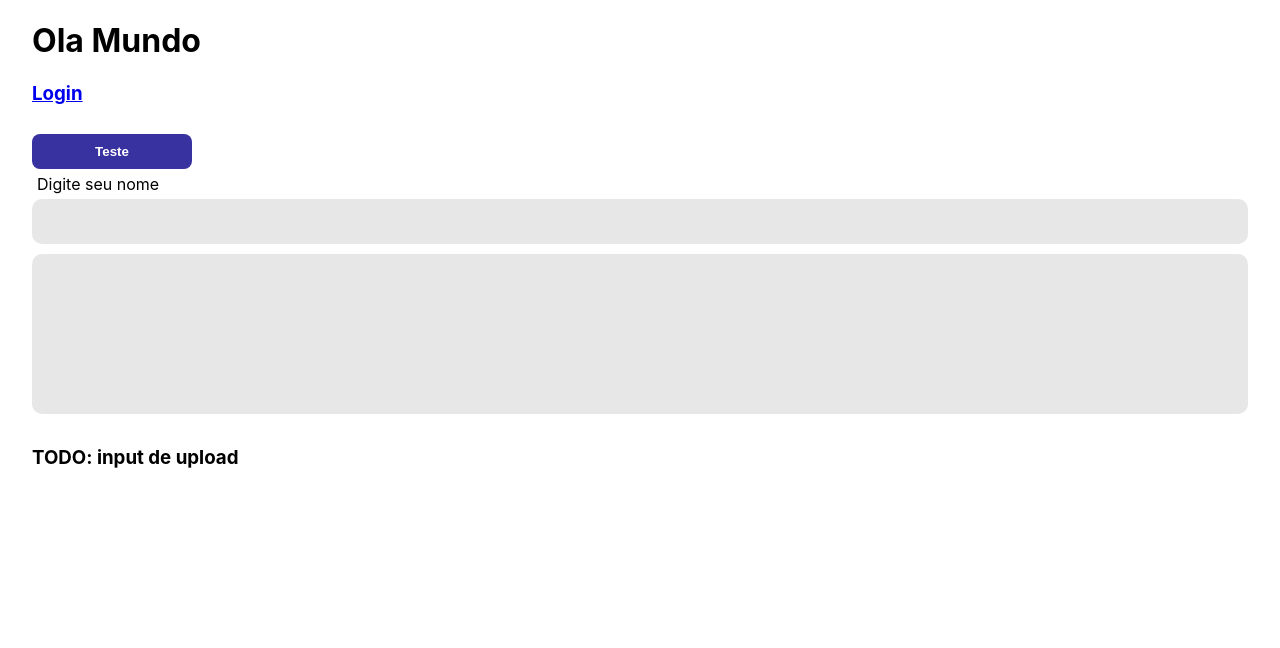
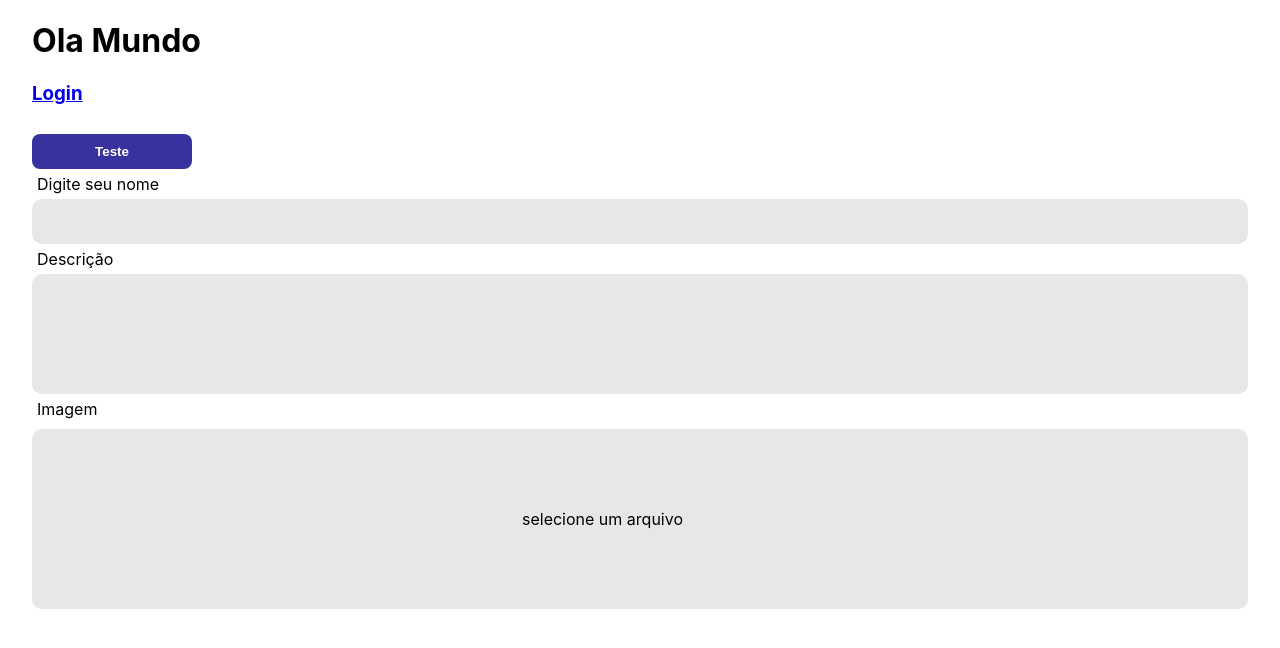
Before and after one commit to devs-jequie/site-frontend, a Next.js app: page / in a window 1280 px wide. Shown: the top 648 px of the page. Built offline with nearby package versions, Linux system fonts and the light colour scheme.

Commit message:
atualizando componentes de input

```diff
--- a/components/inputs/Checkbox/index.tsx
+++ b/components/inputs/Checkbox/index.tsx
@@ -27,8 +27,7 @@ export default function InputGeneral({
                     <span className={style.checkmark}></span>
 
                   </label>
-      {/* <input id={id} className={style.checkbox} {...rest} />
-      <label htmlFor={id} className={style.text}>{title}</label> */}
+
     </div>
   );
 }
--- a/components/inputs/InputUpload/index.tsx
+++ b/components/inputs/InputUpload/index.tsx
@@ -1,12 +1,49 @@
 import style from "./style.module.css";
-export default function InputUpload(props) {
-  const { titulo, id, name, placeholder } = props;
+import { InputHTMLAttributes, useState } from "react";
+import classNames from "classnames";
+import {FileEarmarkArrowUp} from 'react-bootstrap-icons';
+
+type InputType = InputHTMLAttributes<HTMLInputElement> & {
+  small?: boolean;
+  danger?: boolean;
+  info?: boolean;
+  warn?: boolean;
+  success?: boolean;
+  invalid?: boolean;
+};
+
+export default function InputUpload({
+  id,
+  title,
+  placeholder,
+  invalid,
+  ...rest
+}: InputType) {
+  const classess = classNames(style["upload-label"], {
+    [style["invalid"]]: invalid,
+  });
+  const [value, setValue] = useState("");
   const handleSubmit = async (e) => {
-    console.log(e.target.value);
+    setValue(e.target.value.slice(12));
+
   };
   return (
     <div>
-      <h3>TODO: input de upload </h3>
+        {value === "" ? (
+           <div className={style["container-upload"]}>
+            <p className={style["titulo"]}>{title}</p>
+           <label htmlFor={id} className={classess}>{placeholder}</label>
+          <input id={id} type="file" onChange={handleSubmit}  className={style["upload-input"]} {...rest}/>
+
+        </div>
+      ):(
+        <div className={style["container-upload"]}>
+          {title}
+          <label htmlFor={id} className={classess}><FileEarmarkArrowUp className={style["img-file"]}/> {value}</label>
+          <input id={id} type="file" onChange={handleSubmit}  className={style["upload-input"]} {...rest}/>
+
+        </div>
+        )}
     </div>
   );
 }
--- a/components/inputs/InputUpload/style.module.css
+++ b/components/inputs/InputUpload/style.module.css
@@ -0,0 +1,33 @@
+.container-upload{
+    display: flex;
+    flex-direction: column;
+}
+.container-upload > label {
+  padding-left: 5px;
+  margin: 5px 0px;
+}
+.titulo{
+  padding-left: 5px;
+  margin: 5px 0px;
+}
+.upload-label{
+  padding: 10vh;
+  background-color: #e7e7e7;
+  border-radius: 10px;
+  width: 100%;
+  border: none;
+  text-align: center;
+}
+.upload-input{
+    display: none;
+}
+.img-file{
+
+  height: 5vh;
+  width: 100%;
+}
+.invalid {
+    border: 2px solid;
+    border-color: rgb(236, 116, 116);
+    color: rgb(236, 116, 116);
+  }
--- a/components/inputs/TextArea/index.tsx
+++ b/components/inputs/TextArea/index.tsx
@@ -1,15 +1,29 @@
 import style from "./style.module.css";
-export default function InputTextArea(props) {
-  const { titulo, placeholder, name, id } = props;
+import {TextareaHTMLAttributes } from "react";
+import classNames from "classnames";
+
+type TextareaType = TextareaHTMLAttributes<HTMLTextAreaElement> & {
+  small?: boolean;
+  danger?: boolean;
+  info?: boolean;
+  warn?: boolean;
+  success?: boolean;
+  invalid?: boolean;
+};
+
+export default function InputTextArea({
+  title,
+  id,
+  invalid,
+  ...rest
+}: TextareaType) {
+  const classess = classNames(style["textArea-input"], {
+    [style["invalid"]]: invalid,
+  });
   return (
-    <div>
-      <div>{titulo}</div>
-      <textarea
-        className={style.inputArea}
-        name={name}
-        placeholder={placeholder}
-        id={id}
-      />
+    <div className={style["container-textArea"]}>
+      <label htmlFor={id}>{title}</label>
+      <textarea id={id} className={classess} {...rest}/>
     </div>
   );
 }
--- a/components/inputs/TextArea/style.module.css
+++ b/components/inputs/TextArea/style.module.css
@@ -1,10 +1,25 @@
-.inputArea {
+.container-textArea {
+  display: flex;
+  flex-direction: column;
+}
+
+.container-textArea > label {
+  padding-left: 5px;
+  margin: 5px 0px;
+}
+
+.textArea-input {
+  padding: 10px;
+  height: 15vh;
   background-color: #e7e7e7;
   border-radius: 10px;
+  width: 100%;
   border: none;
-  height: 20vh;
-  padding: 10px;
-  width: 100%;
   resize: none;
-  margin: 10px 0px;
 }
+
+.invalid {
+  border: 2px solid;
+  border-color: rgb(236, 116, 116);
+  color: rgb(236, 116, 116);
+}
--- a/pages/index.tsx
+++ b/pages/index.tsx
@@ -18,9 +18,9 @@ export default function Home() {
 
       <Input title="Digite seu nome" />
 
-      <TextArea />
+      <TextArea title="Descrição"/>
 
-      <InputUpload />
+      <InputUpload id="upload" placeholder="selecione um arquivo" title="Imagem"/>
     </div>
   );
 }
```
